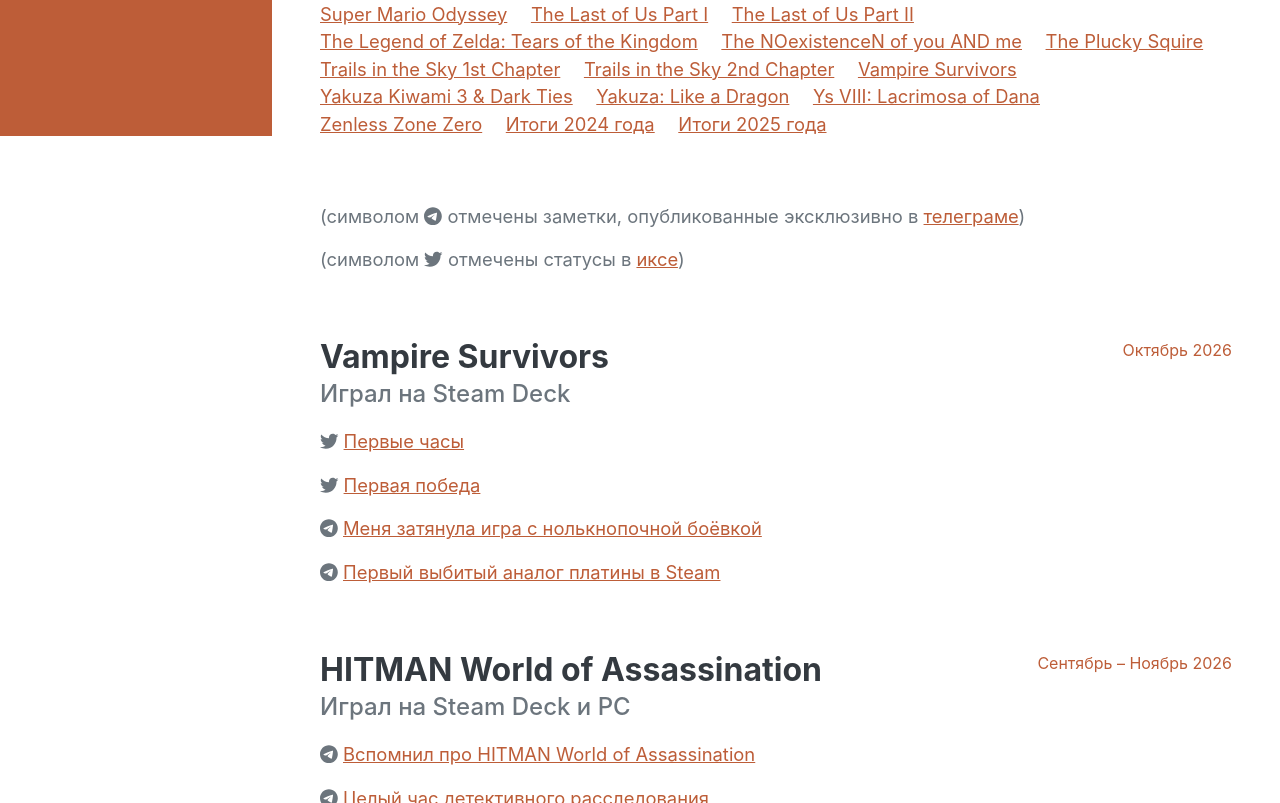
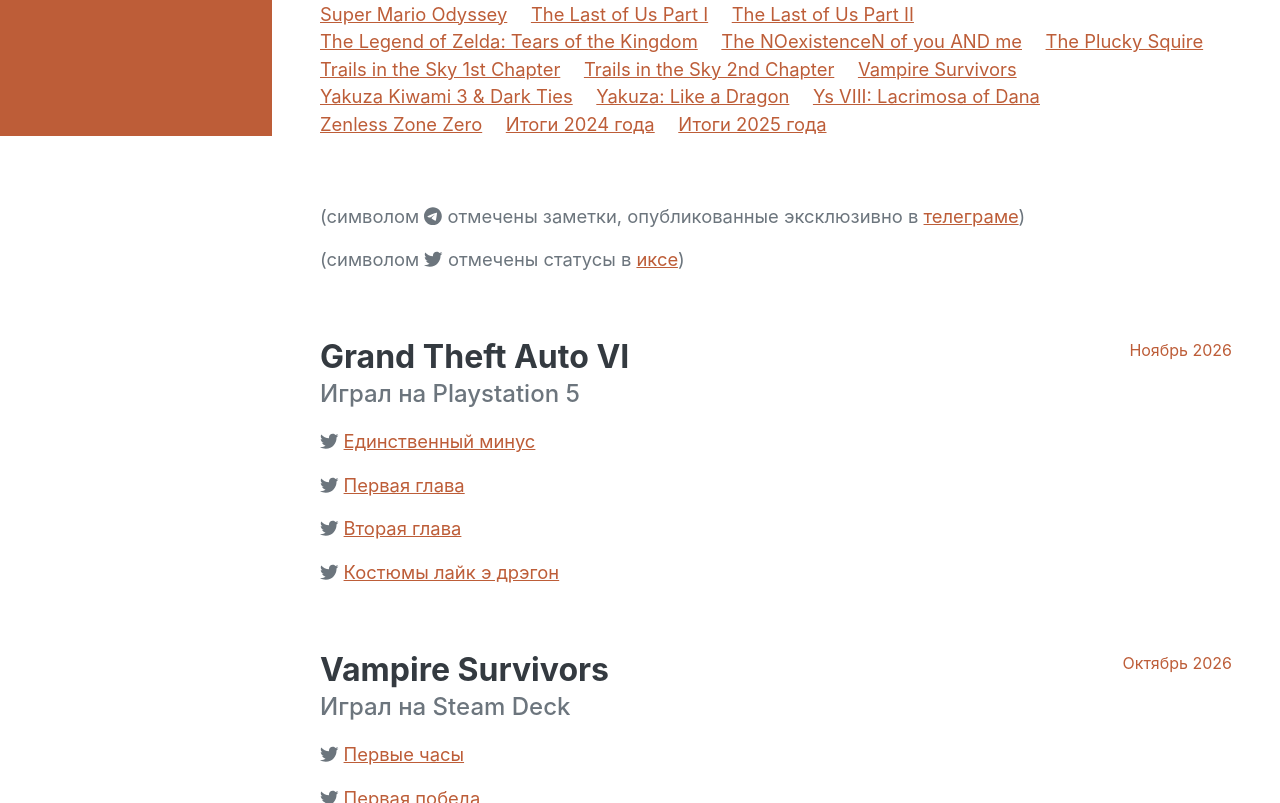
Before and after one commit to two-bee/two-bee.github.io, a plain HTML site: page games.html in a window 1280 px wide. Shown: the part 664-1467 px from the top of the page. Drawn offline with nearby package versions, Linux system fonts and the light colour scheme; a web font is replaced by a local one.

Commit message:
Update games.html

```diff
--- a/games.html
+++ b/games.html
@@ -68,6 +68,7 @@
                                 <a href="#flatoutcarnage">FlatOut:&nbsp;Ultimate&nbsp;Carnage</a>&emsp;
                                 <a href="#fh6">Forza&nbsp;Horizon&nbsp;6</a>&emsp;
                                 <a href="#gowragnarok">God&nbsp;of&nbsp;War:&nbsp;Ragnarök</a>&emsp;
+								<a href="#gta6">Grand&nbsp;Theft&nbsp;Auto&nbsp;VI</a>&emsp;
                                 <a href="#gt7">Gran&nbsp;Turismo&nbsp;7</a>&emsp;
                                 <a href="#hades2">Hades&nbsp;II</a>&emsp;
                                 <a href="#hifirush">Hi-Fi&nbsp;Rush</a>&emsp;
@@ -137,6 +138,17 @@
                                 (символом <i class="fab fa-twitter"></i> отмечены статусы в <a href="https://x.com/tw0b33">иксе</a>)
                             </p>
                         </div>
+                    </div>
+					<div class="d-flex flex-column flex-md-row justify-content-between mb-5" id="gta6">
+                        <div class="flex-grow-1">
+                            <h3 class="mb-0">Grand Theft Auto VI</h3>
+                            <div class="subheading mb-3">Играл на Playstation 5</div>
+							<p class="lead"><i class="fab fa-twitter"></i> <a href="https://x.com/tw0b33/status/2123700459827593351" target="_blank">Единственный минус</a> </p>
+							<p class="lead"><i class="fab fa-twitter"></i> <a href="https://x.com/tw0b33/status/2123953200269332902" target="_blank">Первая глава</a> </p>
+							<p class="lead"><i class="fab fa-twitter"></i> <a href="https://x.com/tw0b33/status/2124589322003517908" target="_blank">Вторая глава</a> </p>
+							<p class="lead"><i class="fab fa-twitter"></i> <a href="https://x.com/tw0b33/status/2125217736854741224" target="_blank">Костюмы лайк э дрэгон</a> </p>
+                        </div>
+                        <div class="flex-shrink-0"><span class="text-primary">Ноябрь 2026</span></div>
                     </div>
 					<div class="d-flex flex-column flex-md-row justify-content-between mb-5" id="vampiresurvivors">
                         <div class="flex-grow-1">
```
